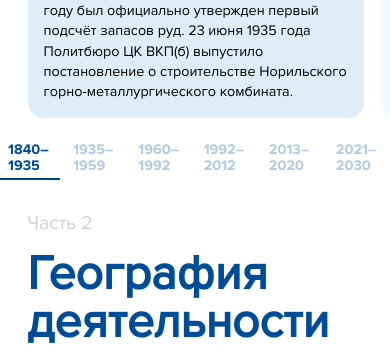
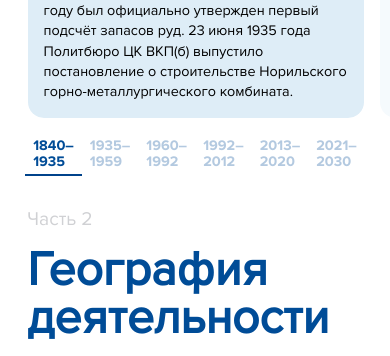
Before and after one commit to egupych/90-Nornickel, a plain HTML site: page index.html in a window 390 px wide. Shown: the part 2004-2360 px from the top of the page. Drawn offline with nearby package versions, Linux system fonts and the light colour scheme; a script that the page names is missing.

Commit message:
даты

```diff
--- a/styles_converted_rounded.css
+++ b/styles_converted_rounded.css
@@ -175,12 +175,15 @@ body {
       .bxmzvnty {
         display: flex;
         justify-content: center;
-        gap: 1rem;
+        gap: 2rem;
         margin-top: 1.25rem;
         font-size: 0.9rem;
         color:#004C97;
         font-family: "b";
       }
+
+
+
 
 
       .bxmzvnty span {
@@ -1236,8 +1239,16 @@ object-fit: cover;
 }
 
   .bxmzvnty {
-    gap:0.3rem;
+    gap:0rem;
     line-height: 110%;
+    margin: 0 auto;
+    line-height: 110%;
+    max-width: 86%;
+    padding-top: 1rem;
+  }
+
+  .dash{
+    display: none;
   }
 
   .ziwunbke {
```
